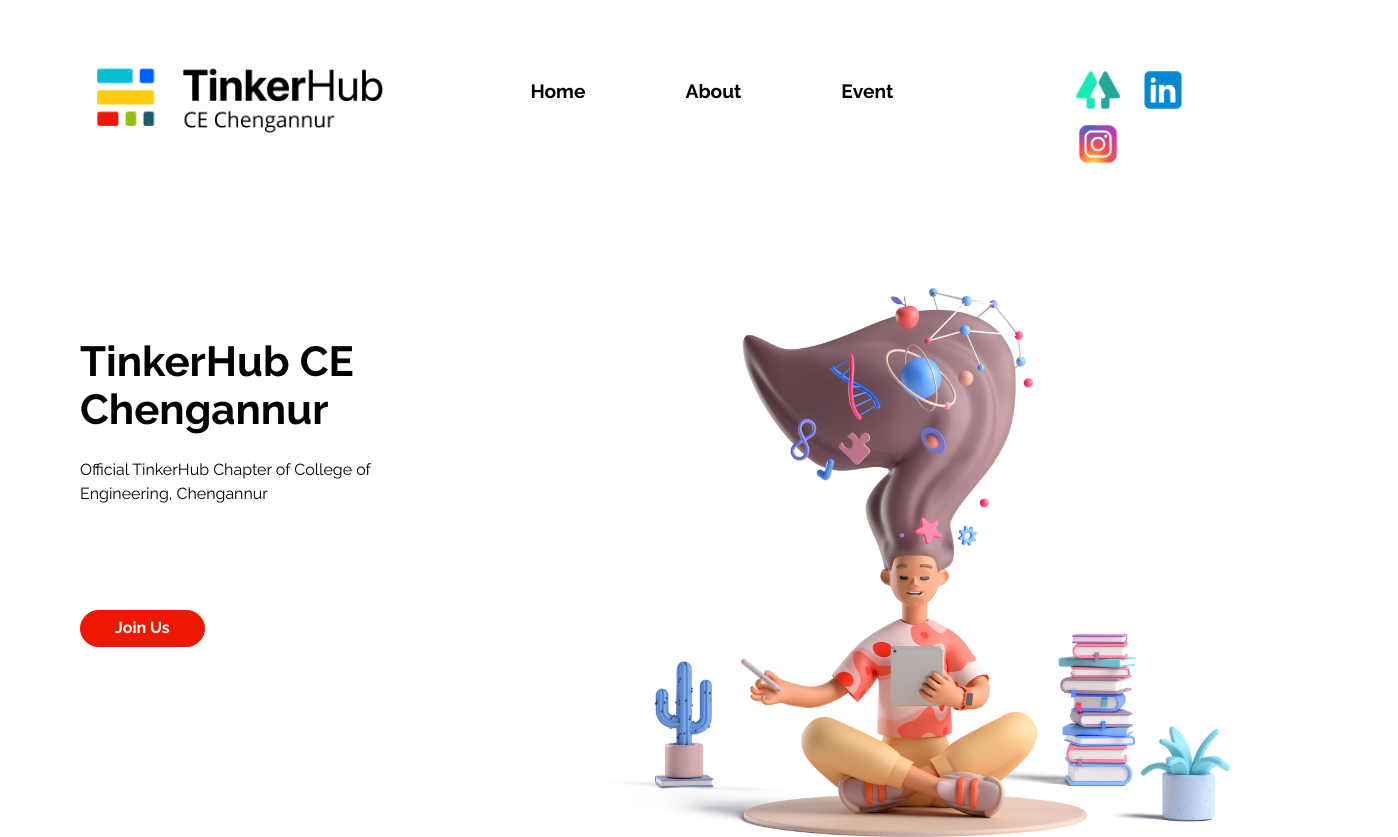
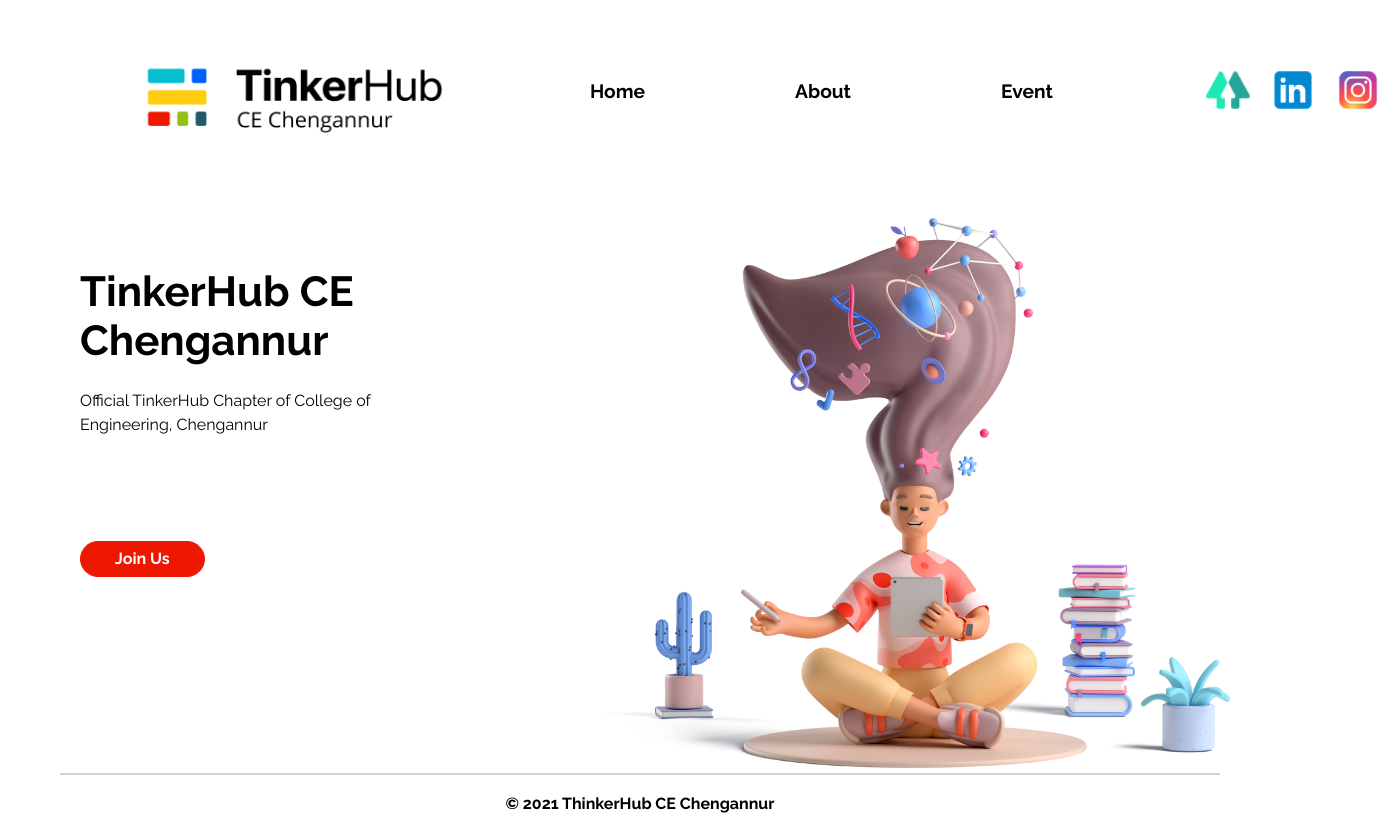
Before and after one commit to TinkerHub-CEC/tinkerhub-cec-website, a Next.js app: page / in a window 1280 px wide. Shown: the top 837 px of the page, 1398 px wide, since content can reach past the window. Built offline with nearby package versions, Linux system fonts and the light colour scheme.

Commit message:
Header component updated

```diff
--- a/src/components/0-Header/Header.js
+++ b/src/components/0-Header/Header.js
@@ -6,21 +6,18 @@
     return(
         <Container>
             <Row>
-                <HeaderImage src="/images/Logo(Black).png"/>
-
+                <I href="#"><HeaderImage src="/images/Logo(Black).png"/></I>
 
                 <HeaderContent>
                     <Link href="/" passHref><L>Home</L></Link>
                     <Link href="/about" passHref><L>About</L></Link>
-                    <Link href="/" passHref><L>Event</L></Link>
+                    <Link href="/events" passHref><L>Event</L></Link>
                 </HeaderContent>
-
-
 
 
                 <Headerlogo>
                     <I href="https://linktr.ee/Tinkerhub_cec"><LImage src="/images/Linktree.png"/></I>
-                    <I href="#"><LImage src="/images/LinkedIn.png"/></I>
+                    <I href="https://www.linkedin.com/company/tinkerhub-cec/"><LImage src="/images/LinkedIn.png"/></I>
                     <I href="https://www.instagram.com/tinkerhub.cec/"><LImage src="/images/Instagram logo.png"/></I>
                 </Headerlogo>
             </Row>
--- a/src/components/0-Header/HeaderStyles.js
+++ b/src/components/0-Header/HeaderStyles.js
@@ -3,13 +3,15 @@
 export const Container = styled.div`
 padding:0px;
 margin:0px;
+max-height:230px;
 `;
 
 export const Row=styled.div`
 display:flex;
 flex-direction:row;
 padding:50px;
-margin-left:20px;
+padding-bottom:0;
+margin-left:70px;
 `;
 
 export const HeaderImage=styled.img`
@@ -20,23 +22,22 @@
 export const HeaderContent=styled.ul`
 margin-left:120px;
 margin-top:30px;
+`;
 
-`;
 export const L =styled.a`
 text-decoration:none;
 color:black;
-margin-right:100px;
-
+margin-right:150px;
 font-weight:bold;
 font-size:1.2em;
-
 `;
 
+export const Headerlogo=styled.div`
+padding-top: 15px;
+display:flex;
+flex-direction:row;
+`;
 
-export const Headerlogo=styled.div`
-margin-top:15px;
-margin-left:80px;
-`;
 export const LImage=styled.img`
 width:50px;
 height:50px;
```
